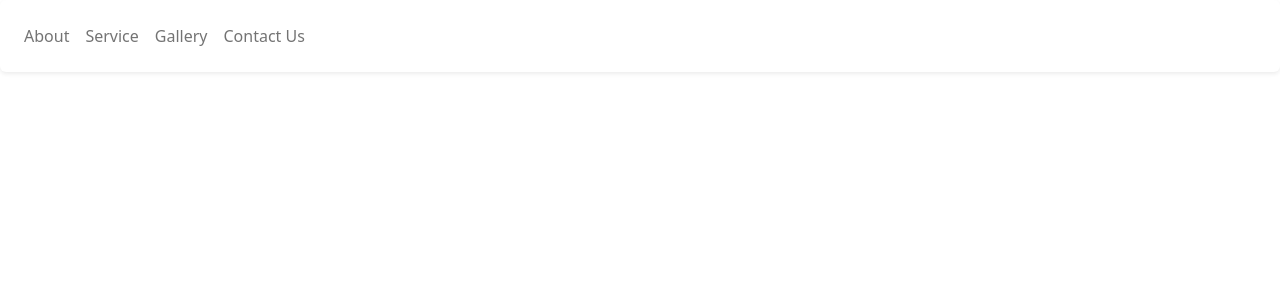
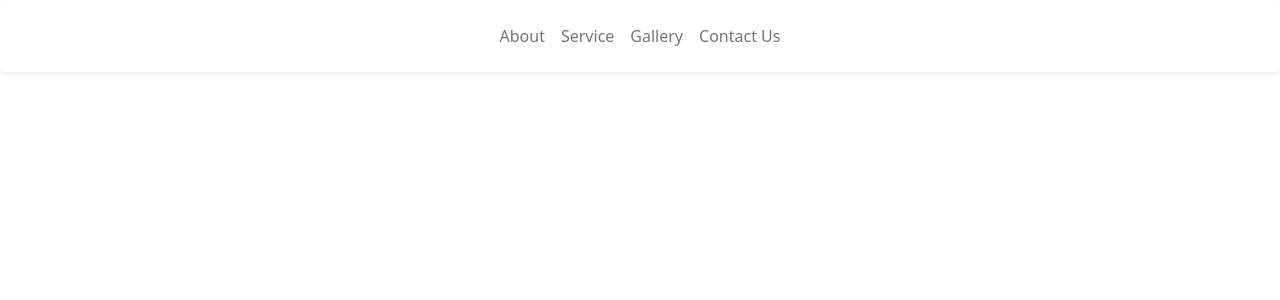
Before and after one commit to DianasJourney/top-group, a React (Create React App) app in the folder client/: page / in a window 1280 px wide. Shown: the top 300 px of the page. Built offline with nearby package versions, Linux system fonts and the light colour scheme.

Commit message:
changed title to tgc and adjusted navbar to the center

```diff
--- a/client/public/index.html
+++ b/client/public/index.html
@@ -24,7 +24,7 @@
       work correctly both with client-side routing and a non-root public URL.
       Learn how to configure a non-root public URL by running `npm run build`.
     -->
-    <title>React App</title>
+    <title>Top Group Construction</title>
   </head>
   <body>
     <noscript>You need to enable JavaScript to run this app.</noscript>
--- a/client/src/components/Navbar.js
+++ b/client/src/components/Navbar.js
@@ -4,11 +4,11 @@ import {Collapse} from 'bootstrap';
 function Navbar () {
   return (
       <nav class="navbar navbar-expand-md bg-light navbar-light shadow-sm p-3 mb-5 bg-body rounded">
-        <button class="navbar-toggler" type="button" data-bs-toggle="collapse" data-bs-target="#coll" >
+        <button class="text-center navbar-toggler" type="button" data-bs-toggle="collapse" data-bs-target="#coll" >
           <span class="navbar-toggler-icon"></span>
           </button>
 
-          <div class="collapse navbar-collapse" id="coll">
+          <div class="collapse navbar-collapse justify-content-center" id="coll">
             <ul class="navbar-nav">
             <li class="nav-item">
               <a href="#" class="nav-link">About</a>
```
